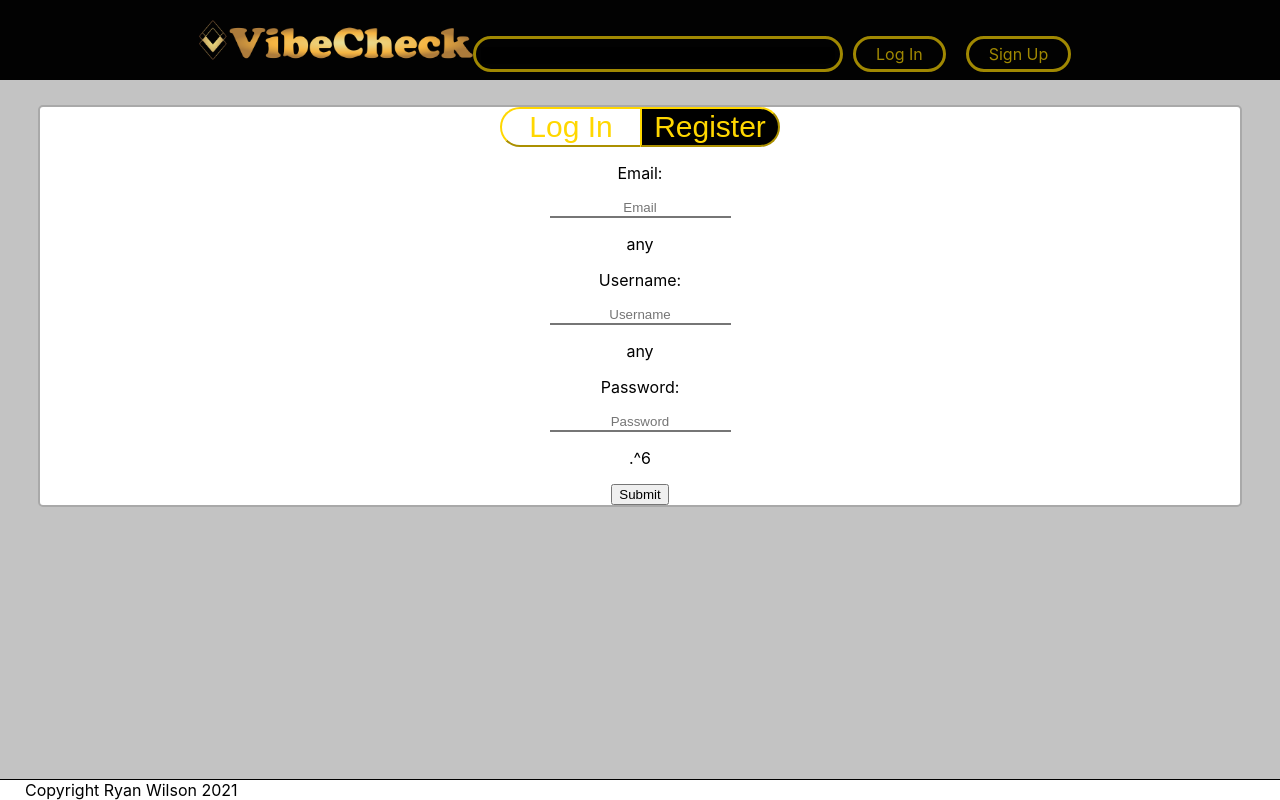
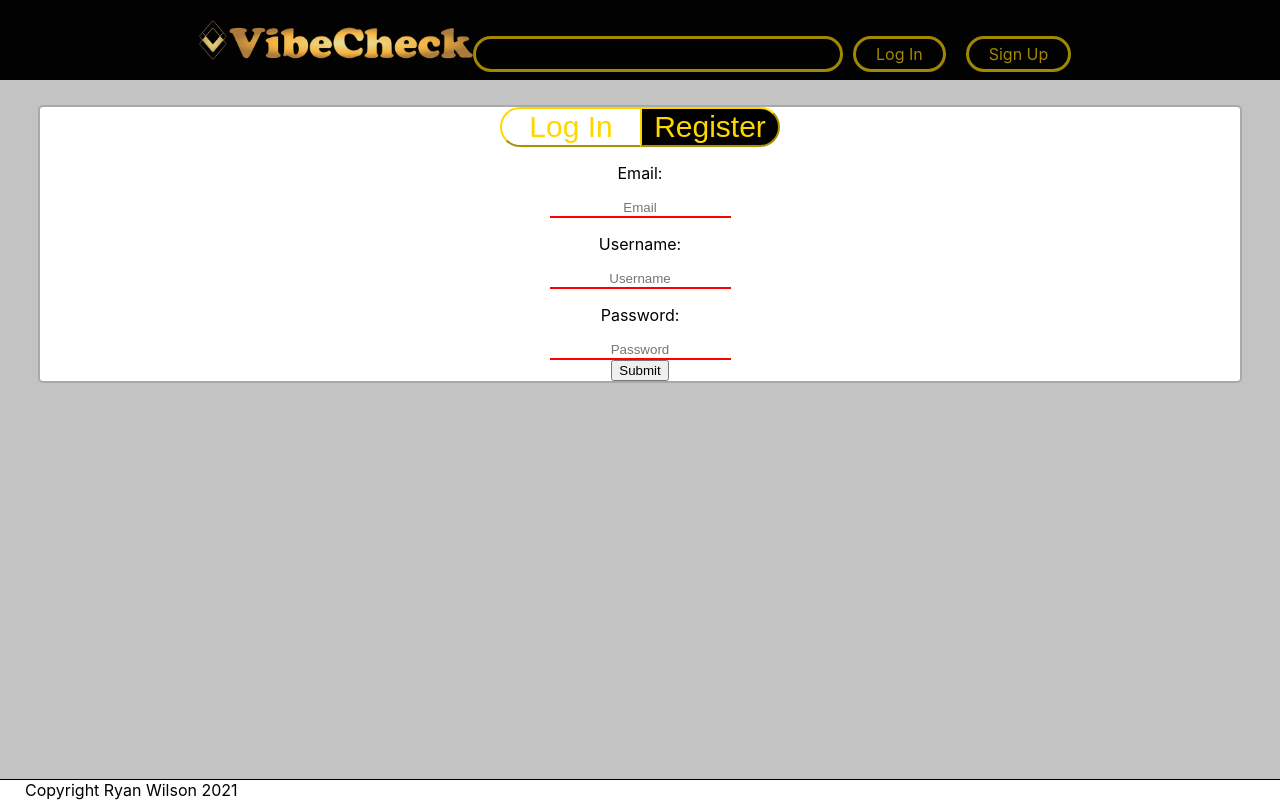
Before and after one commit to RyanWilsonRMIT/vc_s3716816, a React (Create React App) app: page /register in a window 1280 px wide. Built offline with nearby package versions, Linux system fonts and the light colour scheme.

Commit message:
Finished implementing functionality for input comp

```diff
--- a/src/components/input.js
+++ b/src/components/input.js
@@ -8,21 +8,37 @@ class Input extends React.Component {
       label: null,
       id: null,
       validation: null,
+      correct:false,
+      type:null,
+      errors:null,
     }
   }
   componentDidMount(){
-    let validation, errmsg;
+    let validation, errmsg, type;
     if (this.props.validation){
-      validation=this.props.validation;
-      errmsg = this.props.errmsg;
+      validation= this.props.validation;
     }
     else{
-      validation="any";
+      validation = [
+        {
+          rule: new RegExp("^.+$"),
+          msg: "Please Enter something",
+        },
+      ]
+    }
+    if (this.props.type){
+      type=this.props.type;
+    }
+    else{
+      type="text";
     }
     this.setState({
       label: this.props.label,
       id: this.props.id,
       validation: validation,
+      type:type,
+      errors:[],
+      correct:false,
     })
   }
   focused = () =>{
@@ -31,15 +47,39 @@ class Input extends React.Component {
   blured = () =>{
     this.setState({active:false});
   }
-  keyDown = (e)=>{
+  keyUp = (e)=>{
     //does e.target.data match the validation in this.state.validation
+    let validation = this.state.validation;
+    let data = e.target.value;
+    console.log(data)
+    let errors=[]
+    let correct=true
+    console.log(validation);
+    for (var v in validation){
+      console.log("Checking rule: " + validation[v].msg)
+      if (!data.match(validation[v].rule)){
+        console.log("failed");
+        correct=false;
+        errors.push(validation[v].msg)
+      }
+    }
+    this.setState({correct:correct,errors:errors})
+
+
   }
   render() {
+    let errorBody=[];
+    if (!this.state.correct){
+      let errors = this.state.errors;
+      for (var error in errors){
+        errorBody.push(<p>{errors[error]}</p>)
+      }
+    }
     return (
       <div>
         <p>{this.props.label + ": "}</p>
-        <input className="input" id = {this.props.id} placeholder = {this.props.label}></input>
-        <p>{this.state.validation}</p>
+        <input className={`input ${this.state.correct ? " correct" : " incorrect"}`} id = {this.props.id} placeholder = {this.props.label} onKeyUp={this.keyUp} type={this.state.type}></input>
+        {errorBody}
       </div>
     );
   }
--- a/src/components/loginRegister.js
+++ b/src/components/loginRegister.js
@@ -19,25 +19,53 @@ class LoginRegister extends React.Component {
   }
   render() {
     let selected = this.state.selected
+    let passwordValidation=[
+      {
+        rule: new RegExp("^.{6,}$"),
+        msg: "Your password must have at least 6 characters",
+      },
+      {
+        rule: new RegExp("^.*[a-z].*$"),
+        msg: "Your password must have at least 1 lowecase character",
+      },
+      {
+        rule: new RegExp("^.*[A-Z].*$"),
+        msg: "Your password must have at least 1 uppercase character",
+      },
+      {
+        rule: new RegExp("^.*[0-9].*$"),
+        msg: "Your password must have at least 1 number",
+      },
+      {
+        rule: new RegExp(/[-!$%^&*()_+|~=`{}\[\]:";'<>?,@#.\/]/),
+        msg: "Your password must have at least 1 symbol",
+      },
+    ]
+    let emailValidation = [
+      {
+        rule:new RegExp(/^[a-zA-Z][a-zA-Z0-9\.]*@[a-zA-Z]*\.([\.a-zA-Z]*)*[a-zA-Z]$/),
+        msg:"Please enter a valid email address",
+      },
+    ]
     return (
       <div className="loginRegister">
         <div className="toggleSwitch">
-          <button className={`toggle ${(selected=="login") ? "selected": ""}`} onClick={this.swapLogin}>Log In</button>
-          <button className={`toggle ${(selected=="register") ? "selected": ""}`} onClick={this.swapRegister}>Register</button>
+          <button className={`toggle ${(selected==="login") ? "selected": ""}`} onClick={this.swapLogin}>Log In</button>
+          <button className={`toggle ${(selected==="register") ? "selected": ""}`} onClick={this.swapRegister}>Register</button>
         </div>
-        {selected=="login" &&
+        {selected==="login" &&
           <div className="login">
             <Input label="Username" id="username"></Input>
-            <Input label="Password" id="password" validation=".^6" errmsg = "Your password must be at least 6 characters and contain one number, one lowercase and uppercase letter, and !-=;'" type="password"></Input>
+            <Input label="Password" id="password" validation={passwordValidation} type="password"></Input>
             <input type="submit"></input>
           </div>
 
         }
-        {selected=="register" &&
+        {selected==="register" &&
           <div className="register">
-            <Input label="Email" id="email" validation=""></Input>
-            <Input label="Username" id="username" validation=""></Input>
-            <Input label="Password" id="password" validation=".^6" errmsg = "Your password must be at least 6 characters and contain one number, one lowercase and uppercase letter, and !-=;'" type="password"></Input>
+            <Input label="Email" id="email" validation={emailValidation}></Input>
+            <Input label="Username" id="username"></Input>
+            <Input label="Password" id="password" validation={passwordValidation} type="password"></Input>
             <input type="submit"></input>
           </div>
         }
--- a/src/components/styles/input.css
+++ b/src/components/styles/input.css
@@ -8,3 +8,12 @@
   outline:none;
   border-bottom-color: gold;
 }
+.correct{
+  border-bottom-color:green;
+}
+.incorrect{
+  border-bottom-color:red;
+}
+.errormsg{
+  color:red;
+}
```
